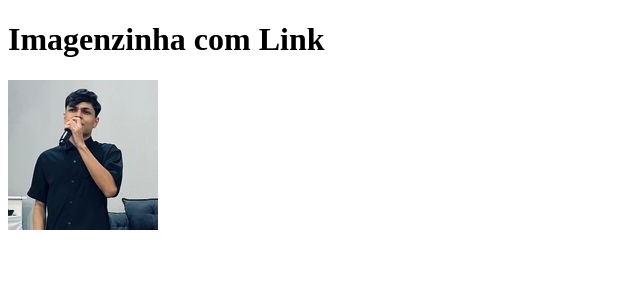
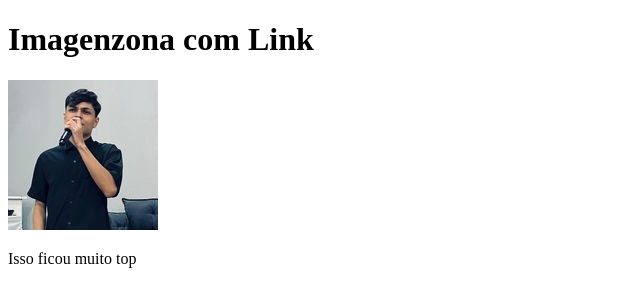
Before and after one commit to Alanribeiroo/aula-tabela, a plain HTML site: page index.html in a window 1280 px wide. Shown: the whole page, without its empty margins (0-640 px from the left). Drawn offline with Linux system fonts and the light colour scheme.

Commit message:
adicionei o parágrafo e alterei o titulo

```diff
--- a/index.html
+++ b/index.html
@@ -6,12 +6,13 @@
     <title>Exercicio Imagem</title>
 </head>
 <body>
-    <h1>Imagenzinha com Link</h1>
+    <h1>Imagenzona com Link</h1>
 <a href="https://www.google.com" target="_blank" rel="noopener noreferrer">
 
     <img src="alanzao.jpg" alt="Imagem do cantor alan">
 </a>
 
+    <p>Isso ficou muito top</p>
 
 </body>
 </html>
```
